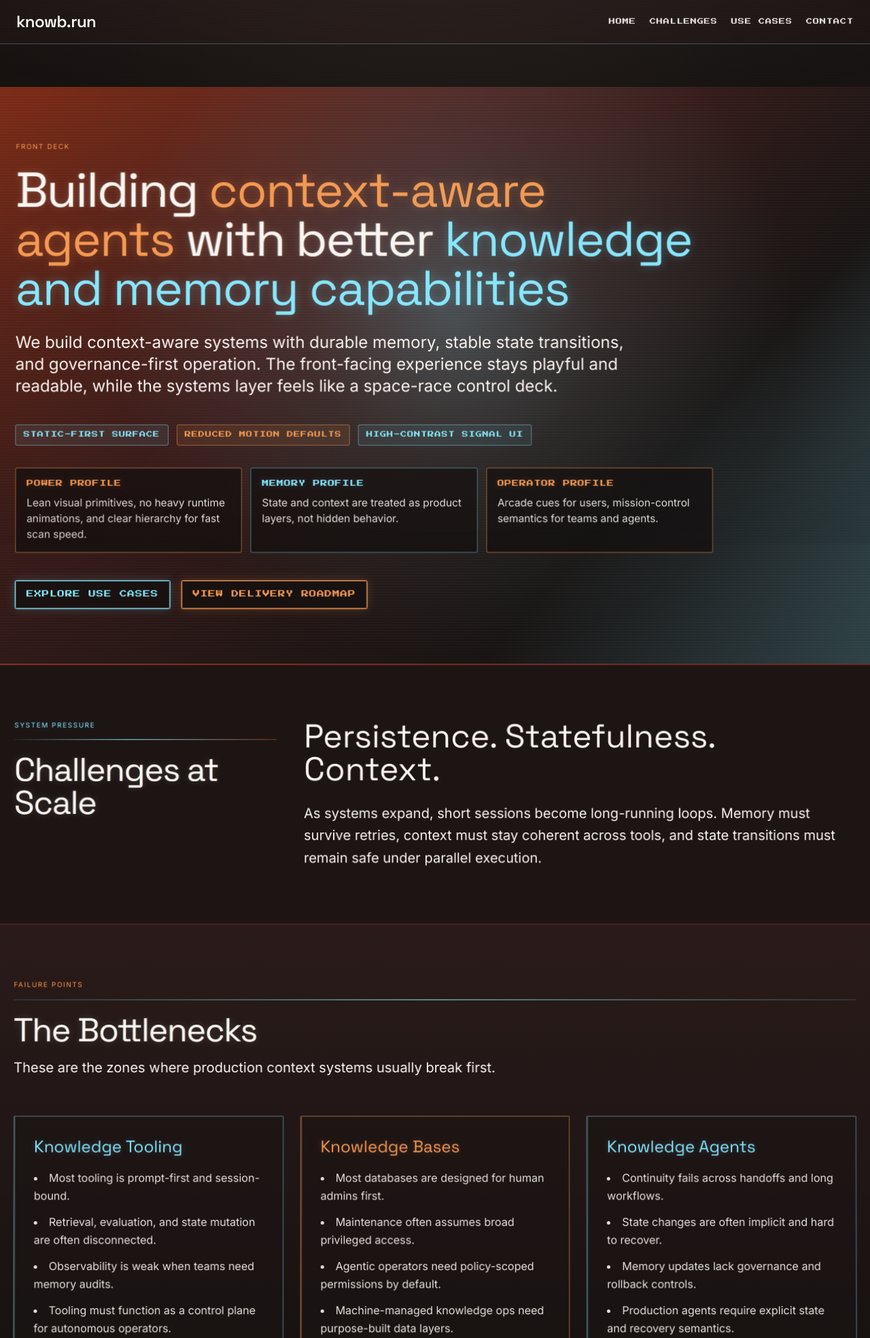
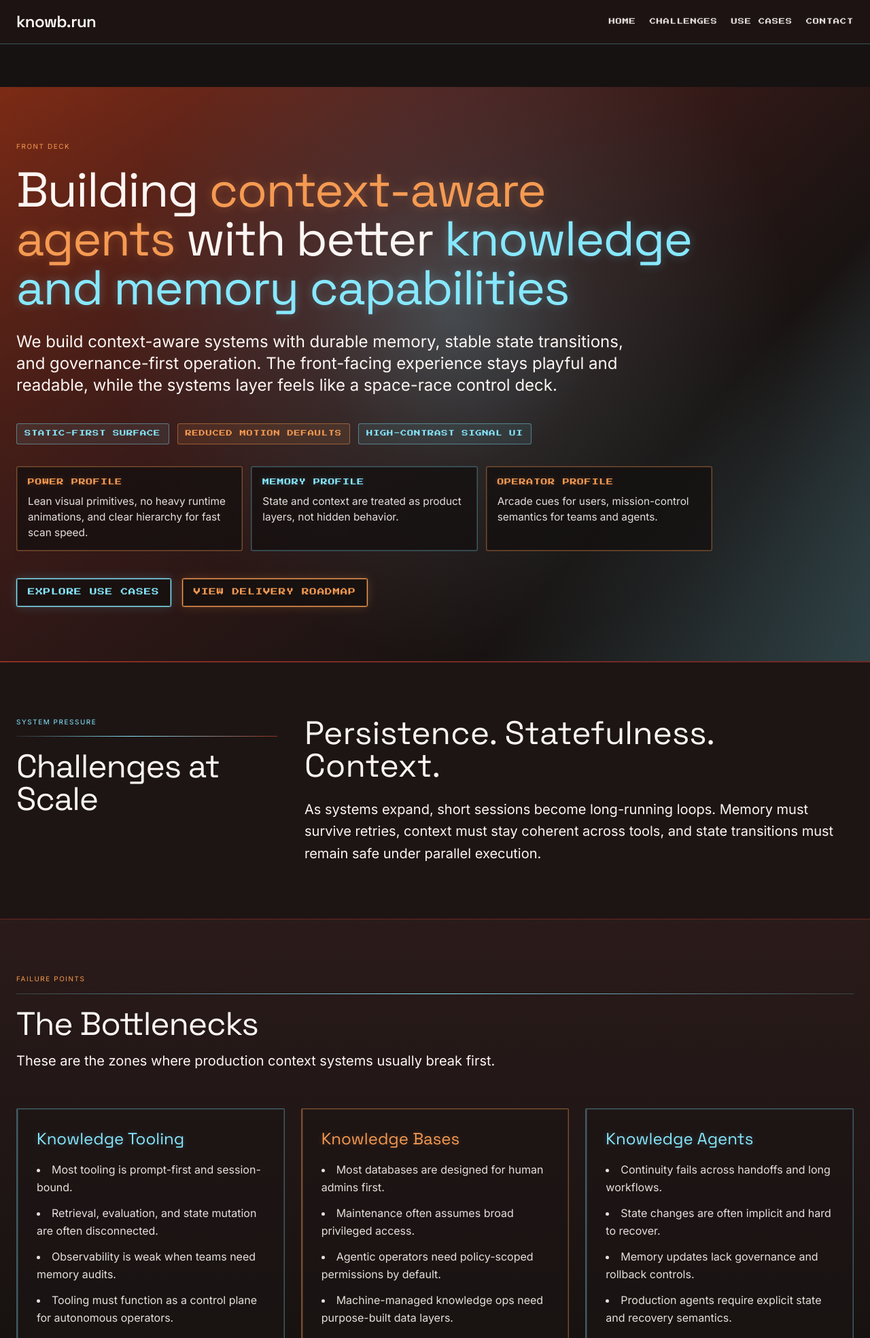
Before and after one commit to knowb-ai/knowb-ai.github.io, a Python web app: template templates/index.html in a window 1280 px wide. Shown: the top 1969 px of the page at 68% size. Run offline with Jinja, Linux system fonts and the light colour scheme; the template is opened without the code that fills it, so the values that code supplies are empty; some libraries are stand-ins or nearby versions.

Commit message:
Remove CRT effects from landing page
Co-Authored-By: Oz <oz-agent@warp.dev>

```diff
--- a/templates/index.html
+++ b/templates/index.html
@@ -51,75 +51,6 @@
     <style>
         html {
             scroll-behavior: smooth;
-        }
-        .crt-shell {
-            position: relative;
-            isolation: isolate;
-            background-color: #161211;
-        }
-        .crt-shell::before {
-            content: '';
-            position: fixed;
-            inset: 0;
-            pointer-events: none;
-            z-index: 90;
-            background:
-                repeating-linear-gradient(
-                    180deg,
-                    rgba(252,246,243,0.012) 0px,
-                    rgba(252,246,243,0.012) 1px,
-                    transparent 1px,
-                    transparent 4px
-                ),
-                linear-gradient(90deg, rgba(245,154,82,0.02) 0%, rgba(134,232,255,0.02) 100%),
-                radial-gradient(circle at 50% 38%, rgba(134,232,255,0.05) 0%, rgba(245,154,82,0.035) 30%, transparent 64%);
-            opacity: 0.52;
-        }
-        .crt-shell::after {
-            content: '';
-            position: fixed;
-            inset: 0;
-            pointer-events: none;
-            z-index: 91;
-            background:
-                radial-gradient(140% 105% at 50% 45%, transparent 50%, rgba(8,8,10,0.24) 82%, rgba(5,5,7,0.44) 100%),
-                radial-gradient(160% 78% at 50% -12%, rgba(252,246,243,0.06) 0%, transparent 46%);
-        }
-        .crt-screen {
-            position: relative;
-            transform: perspective(1500px) rotateX(0.35deg);
-            transform-origin: top center;
-        }
-        .crt-display {
-            position: relative;
-            text-shadow:
-                0 0 12px rgba(252,246,243,0.16),
-                0.018em 0 rgba(245,154,82,0.34),
-                -0.018em 0 rgba(134,232,255,0.34);
-        }
-        .crt-sync-accent {
-            animation: crt-sync-jitter 12s steps(1, end) infinite;
-            will-change: text-shadow;
-        }
-        @keyframes crt-sync-jitter {
-            0%, 94%, 100% {
-                text-shadow:
-                    0 0 12px rgba(252,246,243,0.16),
-                    0.018em 0 rgba(245,154,82,0.34),
-                    -0.018em 0 rgba(134,232,255,0.34);
-            }
-            95% {
-                text-shadow:
-                    0 0 13px rgba(252,246,243,0.18),
-                    0.024em 0 rgba(245,154,82,0.38),
-                    -0.024em 0 rgba(134,232,255,0.40);
-            }
-            96% {
-                text-shadow:
-                    0 0 12px rgba(252,246,243,0.16),
-                    0.018em 0 rgba(245,154,82,0.34),
-                    -0.018em 0 rgba(134,232,255,0.34);
-            }
         }
         .section-kicker {
             letter-spacing: 0.16em;
@@ -295,15 +226,7 @@
             content: '';
             position: absolute;
             inset: 0;
-            background:
-                radial-gradient(circle at 52% 40%, rgba(134,232,255,0.24) 0%, rgba(134,232,255,0.08) 26%, transparent 60%),
-                repeating-linear-gradient(
-                    180deg,
-                    rgba(134,232,255,0.04) 0px,
-                    rgba(134,232,255,0.04) 1px,
-                    transparent 1px,
-                    transparent 4px
-                );
+            background: radial-gradient(circle at 52% 40%, rgba(134,232,255,0.24) 0%, rgba(134,232,255,0.08) 26%, transparent 60%);
             pointer-events: none;
         }
         .hero-arcade > * {
@@ -412,12 +335,6 @@
             html {
                 scroll-behavior: auto;
             }
-            .crt-screen {
-                transform: none !important;
-            }
-            .crt-sync-accent {
-                animation: none !important;
-            }
             *, *::before, *::after {
                 animation-duration: 0.01ms !important;
                 animation-iteration-count: 1 !important;
@@ -426,7 +343,7 @@
         }
     </style>
 </head>
-<body class="min-h-screen font-sans bg-obsidian-brown text-paper-ivory crt-shell">
+<body class="min-h-screen font-sans bg-obsidian-brown text-paper-ivory">
     <a href="#main-content" class="sr-only focus:not-sr-only focus:fixed focus:left-4 focus:top-4 focus:z-[100] focus:px-4 focus:py-2 focus:bg-soft-ember focus:text-charcoal-bark focus:rounded-md focus:font-semibold">
         Skip to main content
     </a>
@@ -443,12 +360,12 @@
         </nav>
     </header>
 
-    <main id="main-content" class="pt-32 crt-screen">
+    <main id="main-content" class="pt-32">
         <section id="home" class="scroll-mt-44 py-20 px-6 bg-knowb-autumn-core text-paper-ivory border-b border-deep-rust/70 hero-arcade">
             <div class="max-w-7xl mx-auto">
                 <div class="max-w-5xl">
                     <p class="section-kicker section-kicker-ember font-arcade mb-5 text-[0.62rem]">Front Deck</p>
-                    <h1 class="font-display text-5xl md:text-7xl leading-[1.03] tracking-tight mb-7 crt-display crt-sync-accent">
+                    <h1 class="font-display text-5xl md:text-7xl leading-[1.03] tracking-tight mb-7">
                         Building <span class="hero-highlight-ember">context-aware agents</span> with better <span class="hero-highlight-saber">knowledge and memory capabilities</span>
                     </h1>
                     <p class="font-sans text-xl md:text-2xl text-paper-ivory/92 mb-10 max-w-4xl leading-relaxed">
@@ -492,7 +409,7 @@
                 <div class="lg:col-span-4">
                     <p class="section-kicker section-kicker-saber font-arcade text-[0.62rem]">System Pressure</p>
                     <div class="section-rule"></div>
-                    <h2 class="font-display text-4xl md:text-5xl tracking-tight text-paper-ivory crt-display">Challenges at Scale</h2>
+                    <h2 class="font-display text-4xl md:text-5xl tracking-tight text-paper-ivory">Challenges at Scale</h2>
                 </div>
                 <div class="lg:col-span-8">
                     <p class="font-display text-4xl md:text-5xl leading-tight text-paper-ivory mb-6">
@@ -509,7 +426,7 @@
             <div class="max-w-7xl mx-auto">
                 <p class="section-kicker section-kicker-ember font-arcade text-[0.62rem]">Failure Points</p>
                 <div class="section-rule" style="background: linear-gradient(90deg, rgba(134,232,255,0.20) 0%, #86E8FF 50%, rgba(134,232,255,0.20) 100%);"></div>
-                <h2 class="font-display text-4xl md:text-5xl tracking-tight mb-4 text-paper-ivory crt-display">The Bottlenecks</h2>
+                <h2 class="font-display text-4xl md:text-5xl tracking-tight mb-4 text-paper-ivory">The Bottlenecks</h2>
                 <p class="font-sans text-lg md:text-xl text-paper-ivory/88 mb-14 max-w-4xl leading-relaxed">
                     These are the zones where production context systems usually break first.
                 </p>
@@ -549,7 +466,7 @@
             <div class="max-w-7xl mx-auto">
                 <p class="section-kicker section-kicker-saber font-arcade text-[0.62rem]">Playable Builds</p>
                 <div class="section-rule"></div>
-                <h2 class="font-display text-4xl md:text-5xl tracking-tight mb-4 text-paper-ivory crt-display">Top Use Cases</h2>
+                <h2 class="font-display text-4xl md:text-5xl tracking-tight mb-4 text-paper-ivory">Top Use Cases</h2>
                 <p class="font-sans text-lg md:text-xl text-paper-ivory/88 mb-14 max-w-4xl leading-relaxed">
                     These RFP concepts map directly to the bottlenecks above, and they are scoped for fast, low-energy pilot delivery. Interested parties can contact us at <a href="mailto:ping@knowb.run" class="underline decoration-saber-blue underline-offset-4 hover:text-saber-blue">ping@knowb.run</a>.
                 </p>
@@ -589,7 +506,7 @@
         <section id="roadmap" class="scroll-mt-44 py-20 px-6 bg-charcoal-bark">
             <div class="max-w-7xl mx-auto">
                 <p class="section-kicker section-kicker-ember font-arcade text-[0.62rem]">Launch Plan</p>
-                <h2 class="font-display text-4xl md:text-5xl tracking-tight mb-4 text-paper-ivory crt-display">Delivery Roadmap</h2>
+                <h2 class="font-display text-4xl md:text-5xl tracking-tight mb-4 text-paper-ivory">Delivery Roadmap</h2>
                 <p class="font-sans text-lg md:text-xl text-paper-ivory/88 mb-14 max-w-4xl leading-relaxed">
                     The rollout starts with lightweight RFP pilots, then moves into governed link-collection systems for proprietary dataset growth and efficient long-run operation.
                 </p>
@@ -623,7 +540,7 @@
             <div class="max-w-7xl mx-auto rounded-2xl contact-callout-frame">
                 <div class="px-8 md:px-10 py-10 md:py-12">
                     <p class="section-kicker section-kicker-saber font-arcade text-[0.62rem] mb-4">Collaboration Callout</p>
-                    <h2 class="font-display text-3xl md:text-4xl tracking-tight text-paper-ivory mb-4 crt-display crt-sync-accent">Contact us to build with us</h2>
+                    <h2 class="font-display text-3xl md:text-4xl tracking-tight text-paper-ivory mb-4">Contact us to build with us</h2>
                     <p class="font-sans text-paper-ivory/92 text-lg leading-relaxed max-w-4xl mb-7">
                         We are actively looking for partners who want to ship practical context-agent systems in controlled pilots. The current collaboration formats are listed below.
                     </p>
```
